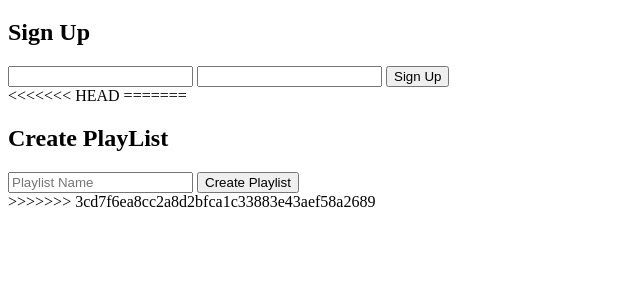
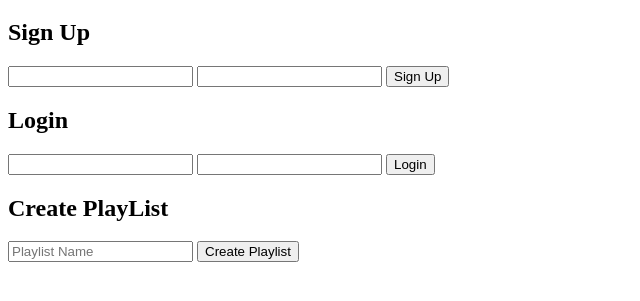
Before and after one commit to shawnc8160/Playlistr, a website: page public/index.html in a window 1280 px wide. Shown: the part 61-362 px from the top of the page, without its empty margins (0-640 px from the left). Drawn offline with nearby package versions, Linux system fonts and the light colour scheme; no server answers.

Commit message:
added login form

```diff
--- a/public/index.html
+++ b/public/index.html
@@ -17,14 +17,20 @@
         <input type="submit" value="Sign Up" />
       </form>
 
-<<<<<<< HEAD
-=======
+      <!-- Login user -->
+      <h2>Login</h2>
+      <form ng-submit="ctrl.logIn()">
+        <input type="text" ng-model="ctrl.username" />
+        <input type="password" ng-model="ctrl.password" />
+        <input type="submit" value="Login" />
+      </form>
+
+
       <h2>Create PlayList</h2>
       <form ng-submit="ctrl.createPlaylist()">
         <input placeholder="Playlist Name" type="text" ng-model="ctrl.createForm.name" />
         <input type="submit" value="Create Playlist" />
       </form>
 
->>>>>>> 3cd7f6ea8cc2a8d2bfca1c33883e43aef58a2689
   </body>
 </html>
```
